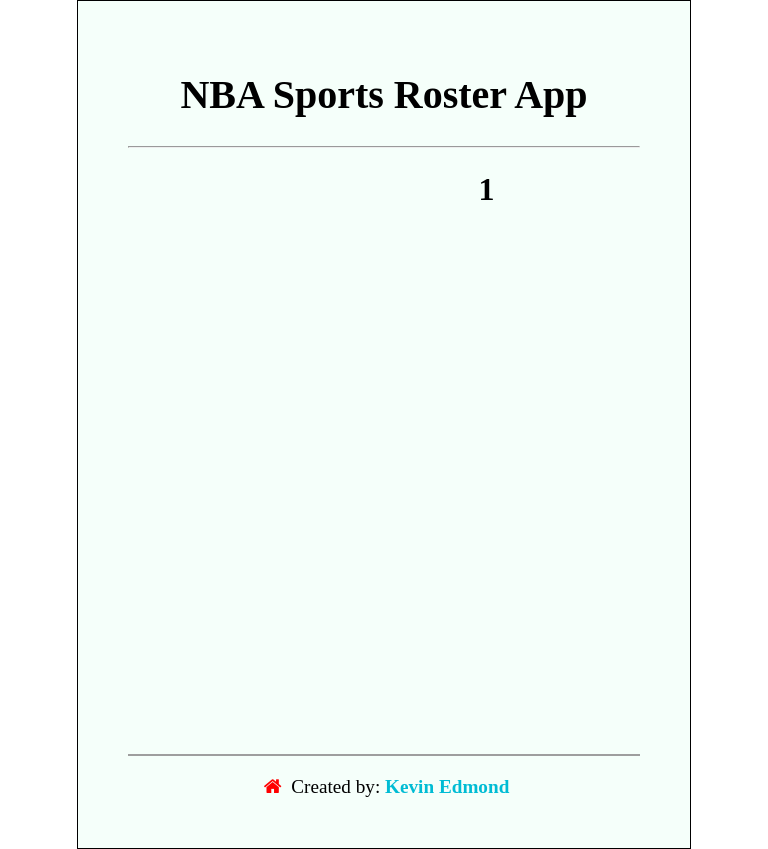
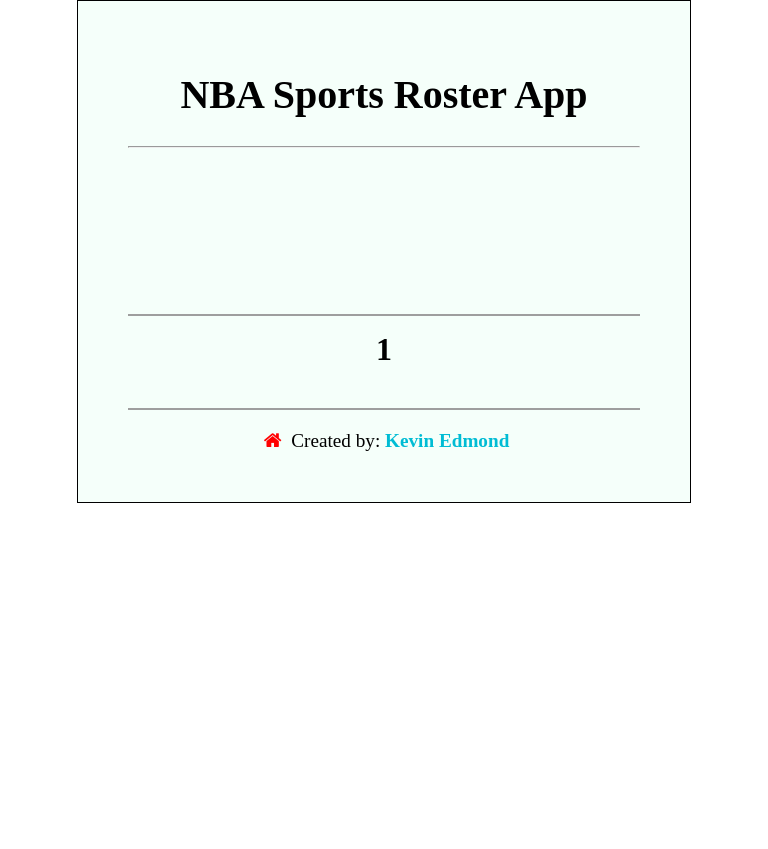
Before and after one commit to BigSave24/sports-roster-app, a Flask app: page /show/1 in a window 768 px wide. After the commit the page ends 503 px from the top, so only its background shows below. Run offline with Flask 2, Linux system fonts and the light colour scheme.

Commit message:
ADD html and css for page responsiveness

```diff
--- a/static/css/main.css
+++ b/static/css/main.css
@@ -105,9 +105,12 @@ time, mark, audio, video {
 
 .player {
   padding: 10px 0 20px 50px;
-  font-size: 1.2rem;
+  /* font-size: 1.2rem; */
   text-decoration: none;
   list-style: none;
+	display: inline-block;
+	width: 45%;
+	font-size: 1rem;
 }
 
 #footer {
@@ -135,3 +138,49 @@ time, mark, audio, video {
   font-weight: 600;
   color: #00bcd4;
 }
+
+@media only screen and (max-width: 1114px){
+	.col-left {
+    height: 90vh;
+	}
+	.col-right {
+    height: 90vh;
+	}
+}
+
+@media (min-width: 550px) and (max-width: 992px){
+	body {
+	  min-width: 550px;
+	}
+	.container {
+	  min-width: 550px;
+	}
+	.col-left {
+    height: 20vh;
+		display: block;
+    float: none;
+    width: 100%;
+		text-align: center;
+	}
+	.navbar {
+    text-align: center;
+	}
+	.nav-item {
+    font-size: 1.4rem;
+	}
+	.col-right {
+    height: auto;
+		display: block;
+		width: 100%;
+		text-align: center;
+	}
+	.rosterdisplay img {
+    width: 50%;
+    height: 50%;
+    position: relative;
+	}
+}
+
+/* @media only screen and (max-width: 768px){}
+
+@media only screen and (max-width: 600px){} */
--- a/templates/index.html
+++ b/templates/index.html
@@ -18,8 +18,8 @@
             <li class="nav-item">
               <a class="nav-link" href='{{url_for('playerList', teamName=team)}}'> {{ team }} </a>
             </li>
+            {% endfor %}
           </ul>
-          {% endfor %}
         </nav>
       </div> <!-- End Col-Left -->
       <div class="col-right rosterdisplay">
--- a/templates/show.html
+++ b/templates/show.html
@@ -18,8 +18,8 @@
               <li class="nav-item">
                 <a class="nav-link" href='{{url_for('playerList', teamName=team)}}'> {{ team }} </a>
               </li>
+              {% endfor %}
             </ul>
-            {% endfor %}
           </nav>
       </div> <!-- End Col-Left -->
       <div class="col-right rosterdisplay">
@@ -33,8 +33,8 @@
               Position: {{ player['position'] }}
             </p>
           </li>
+          {% endfor %}
         </ul>
-        {% endfor %}
       </div> <!-- End Col-Right -->
       <footer id="footer">
         <div class="home-icon">
```
